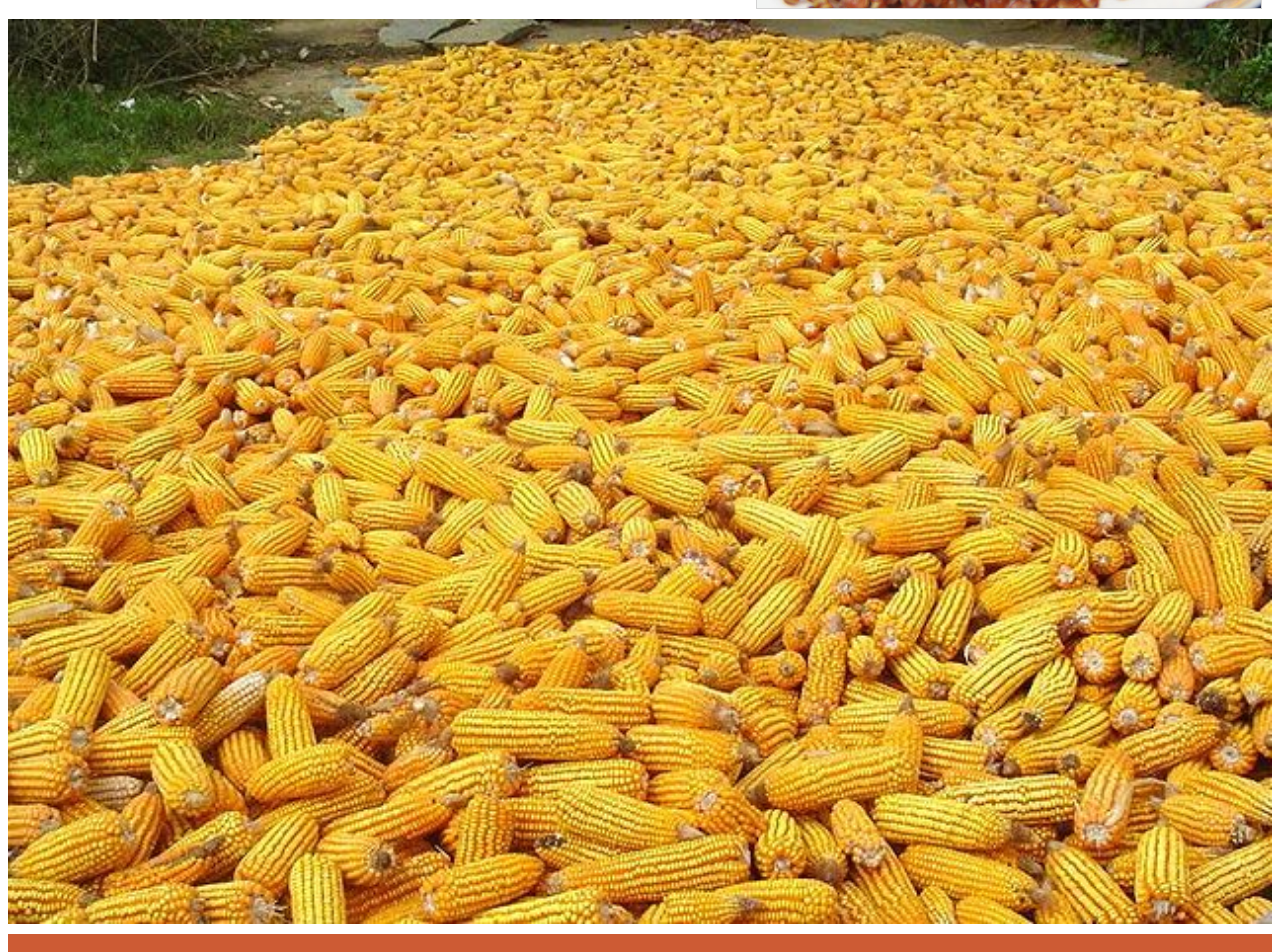
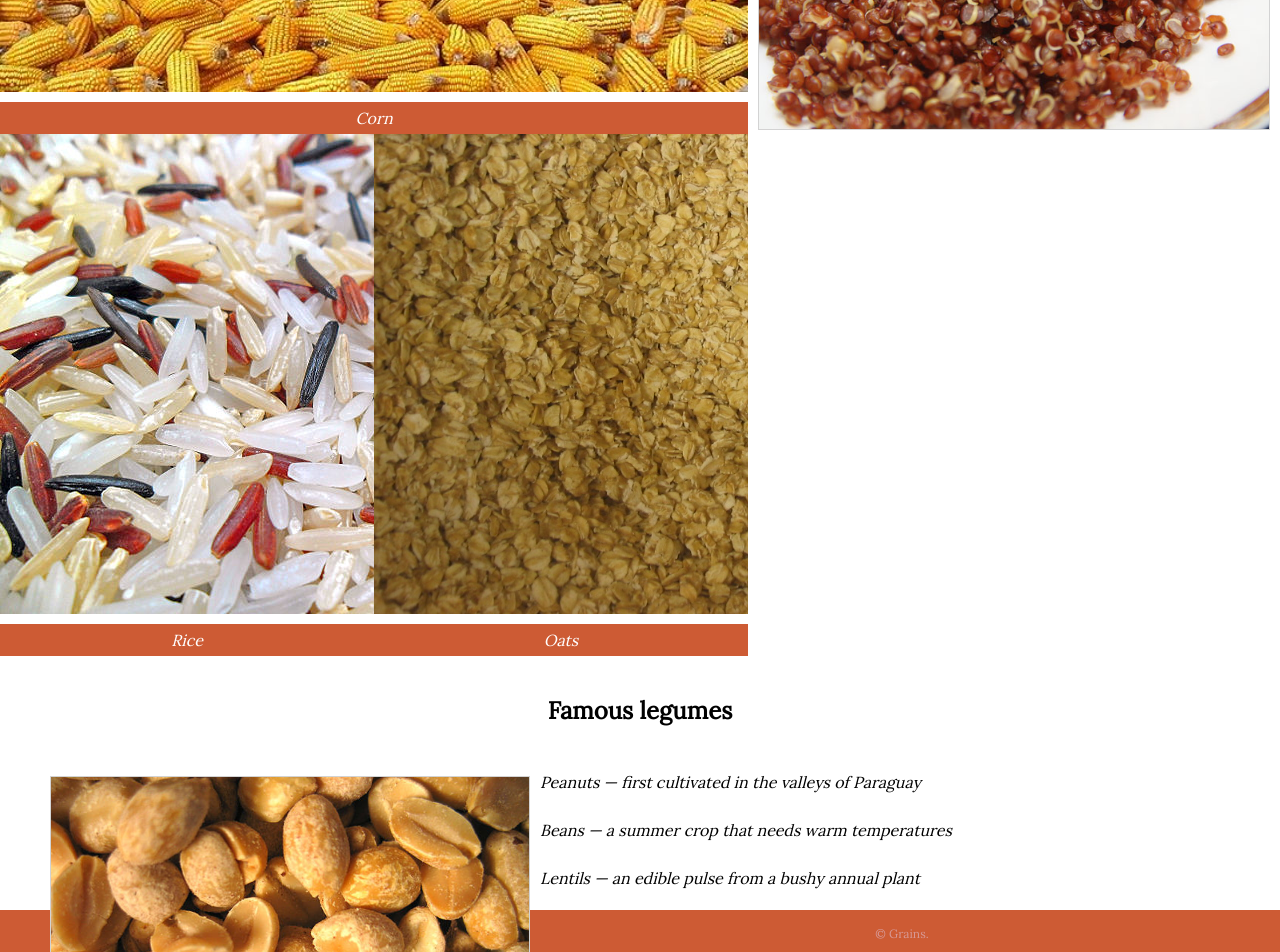
Before and after one commit to DizzyDez/assignment-5-grains, a plain HTML site: page index.html in a window 1280 px wide. Shown: the part 1220-2172 px from the top of the page. Drawn offline with Linux system fonts and the light colour scheme.

Commit message:
by correcting small changes, messed up entire page

```diff
--- a/css/main.css
+++ b/css/main.css
@@ -37,20 +37,6 @@ line-height: 2rem;
   width:10%;
 }
 
-.full {
-  width:100%;
-}
-
-.half-left {
-  float: left;
-  width: 50%;
-  }
-
-.half-right {
-  float: right;
-  width: 50%;
-}
-
 *, *::before, *::after {
   box-sizing:inherit;
 }
@@ -59,12 +45,12 @@ header {
   background-color:#cd5b34;
   color:white;
   border-color:#a33f3a;
-  text-align:center;
   position: relative;
   text-align:center;
   display:block;
   padding: 2em 0 2em 0;
 }
+
 h1 {
   text-align:center;
   margin:0;
@@ -83,23 +69,24 @@ h3 {
   text-align:center;
   font-style: bold;
   padding: 15px;
+  font-size: 1.5rem;
 }
 nav a {
   color: white;
   background-color:#cd5b34;
   text-decoration:none;
   text-align:center;
-  display:inline-block;
+  display:block;
   padding:0.5rem;
+  margin: 0;
   font-size:1.3rem;
   border:1px solid #a33f3a;
-  width:10em;
-  margin-left:0;
-  margin-right:0;
+  width:100%;
 }
 nav li {
   float:left;
   width:33%;
+  margin:0;
 }
 
 nav a:hover {
@@ -109,25 +96,51 @@ nav a:hover {
 nav ol {
   list-style: none;
   text-align:center;
+  display:block;
 
+}
+ol {
+  padding:0;
   width:100%;
-  display:inline-block;
+
 }
 
-figure {
-  margin:0;
+.row {
+  overflow: hidden;
 }
 
-figcaption {
+.row figure {
+  float: left;
+  width:50%;
+  margin:0;
+  position: relative;
+}
+
+.row figcaption {
+  bottom: 0;
+  left:0;
+  width:100%;
+  background-color:#cd5b34;
+  color:white;
   text-align:center;
+  padding:0;
   font-style:italic;
-  color:white;
-  background-color:#cd5b34;
-  padding:0.5rem;
+
 }
+
+.row .full {
+  width:100%;
+}
+
+body {margin:0}
+
 footer {
   background-color: #cd5b34;
   color: #d79995;
+  padding:0.5rem 1rem;
+  font-size: 0.75rem;
+  text-align:center;
+
 }
 p {
   padding: 15px;
--- a/index.html
+++ b/index.html
@@ -1,4 +1,5 @@
 <!DOCTYPE html>
+
 <html lang="en-ca">
 <head>
   <meta charset="utf-8">
@@ -7,6 +8,8 @@
   <link href='http://fonts.googleapis.com/css?family=Lora' rel='stylesheet' type='text/css'>
   <link rel="shortcut icon" href="images/grain-right.svg">
 </head>
+
+<main>
 <body>
 
 <header>
@@ -36,32 +39,48 @@ The two main types of commercial grain crops are cereals such as wheat and rye,
 
 <img class="inset-right" src="images/cereals.jpg" alt="">
 <img class="inset-right" src="images/quinoa.jpg" alt="">
+
 <p>After being harvested, dry grains are more durable than other staple foods such as starchy fruits such as plantains and breadfruit
 and tubers such as sweet potatoes and cassava. This durability has made grains well suited to industrial agriculture,
 since they can be mechanically harvested, transported by rail or ship, stored for long periods in silos, and milled for flour or pressed for oil.</p>
 
 <h2 id="cereals">Famous cereals</h2>
 
-<figure>
+<div class="row">
 <img class="full" src="images/corn.jpg" alt="A photo of a large pile of corn">
 <figcaption>Corn</figcaption>
-</figure>
-<figure >
-<img class="half-left" src="images/rice.jpg" alt="">
+
+<figure>
+<img src="images/rice.jpg" alt="">
 <figcaption>Rice</figcaption>
 </figure>
+
 <figure>
-<img class="half-right" src="images/oats.jpg" alt="">
+<img src="images/oats.jpg" alt="">
 <figcaption>Oats</figcaption>
 </figure>
+</div>
+
 <h3 id="legumes">Famous legumes</h3>
 
+<figure>
 <img class="inset-left-2" src="images/peanuts.jpg" alt="Photo taken close up to peanuts.">
-<p>Peanuts — first cultivated in the valleys of Paraguay</p>
-<img class="inset-left-2" src="images/beans.jpg" alt="Photo of some black beans.">
-<p>Beans — a summer crop that needs warm temperatures</p>
+  <cite>Peanuts — first cultivated in the valleys of Paraguay</cite>
+</figure>
+
+
+<figure>
+  <img class="inset-left-2" src="images/beans.jpg" alt="Photo of some black beans.">
+<cite>Beans — a summer crop that needs warm temperatures</cite>
+</figure>
+
+<figure>
 <img class="inset-left-2" src="images/lentils.jpg" alt="Photo of three different colours of lentils.">
-<p>Lentils — an edible pulse from a bushy annual plant</p>
+  <cite>Lentils — an edible pulse from a bushy annual plant</cite>
+</figure>
+</div>
+
+</main>
 <footer>
 © Grains.
 </footer>
```
